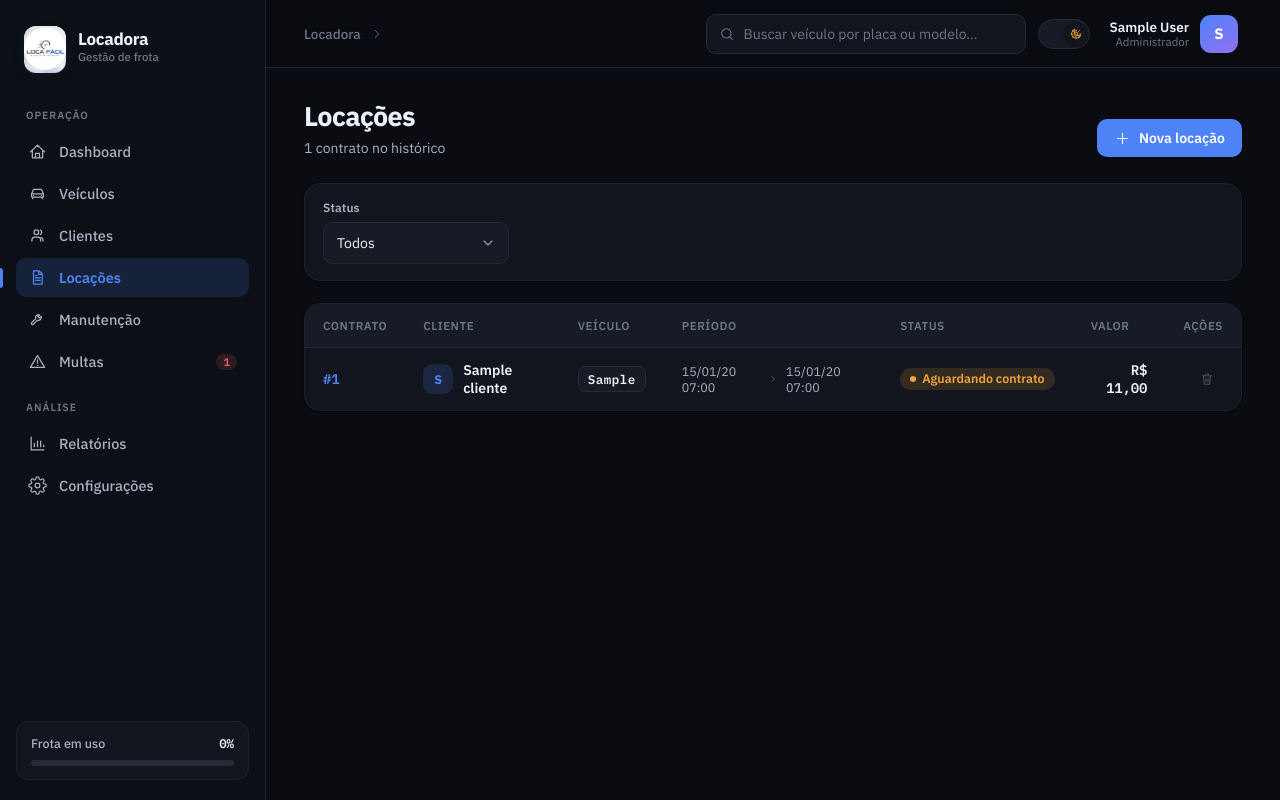
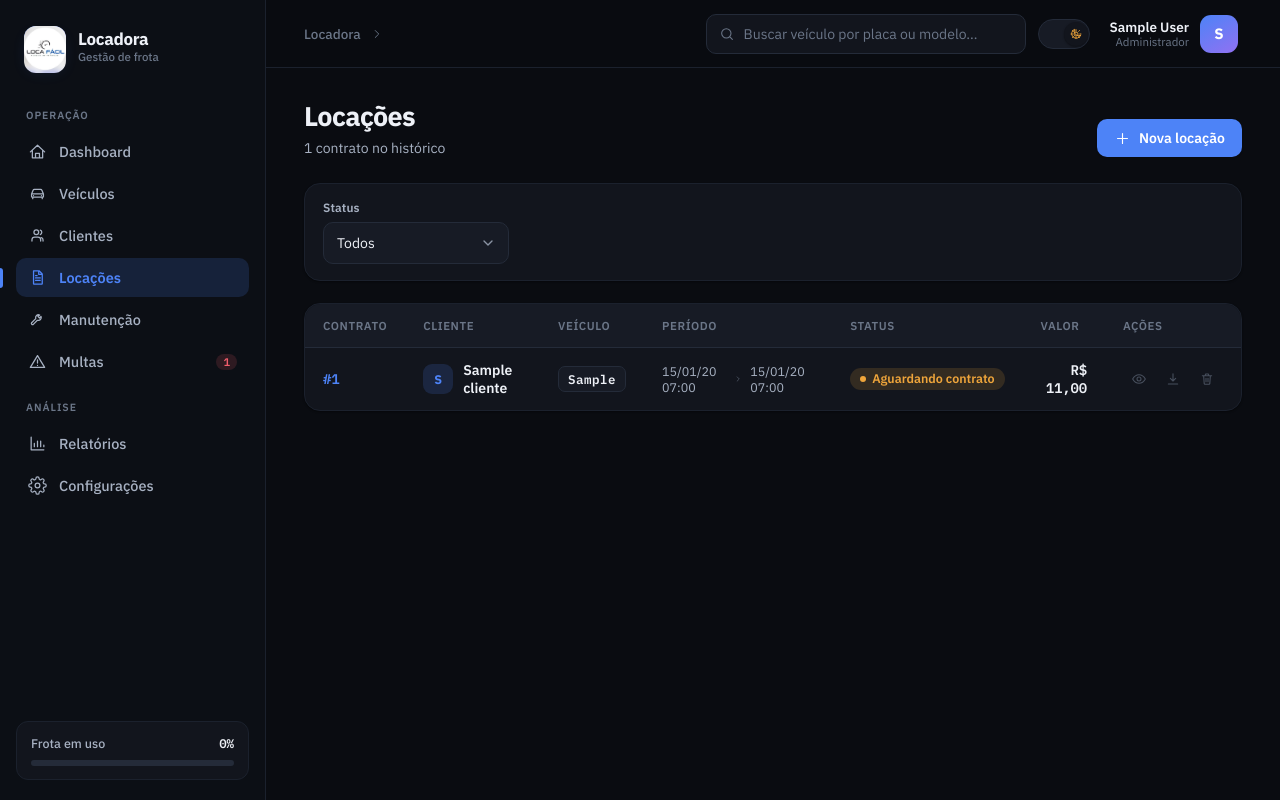
Before and after one commit to Maldinni/Locadora-app, a Django app: page /locacoes/ in a window 1280 px wide. Run offline with Django 5.2, Linux system fonts and the light colour scheme; a user stored in the database is signed in; tables that the repository leaves empty hold one stand-in row (values such as "Sample post"); some libraries are stand-ins or nearby versions.

Commit message:
[FEATURE] Botoes Abrir e Baixar contrato na lista de locacoes

```diff
--- a/apps/common/templatetags/locadora_extras.py
+++ b/apps/common/templatetags/locadora_extras.py
@@ -36,6 +36,7 @@ ICON_PATHS = {
     "logout": "M9 5H5.5a.5.5 0 0 0-.5.5v13a.5.5 0 0 0 .5.5H9M15 16l4-4-4-4M19 12H9",
     "shield": "M12 3.5 19 6v5c0 4.5-3 7.8-7 9.5-4-1.7-7-5-7-9.5V6z",
     "receipt": "M6 3.5h12v17l-2.5-1.5L13 20.5 10.5 19 8 20.5 5.5 20V4a.5.5 0 0 1 .5-.5M9 8h6M9 11.5h6M9 15h4",
+    "eye": "M2.5 12S6 5.5 12 5.5 21.5 12 21.5 12 18 18.5 12 18.5 2.5 12 2.5 12M12 15a3 3 0 1 0 0-6 3 3 0 0 0 0 6",
     "menu": "M4 6h16M4 12h16M4 18h16",
     "x": "M6 6l12 12M18 6 6 18",
     "lock": "M6 10.5h12a.5.5 0 0 1 .5.5v8a.5.5 0 0 1-.5.5H6a.5.5 0 0 1-.5-.5v-8a.5.5 0 0 1 .5-.5M8 10.5V8a4 4 0 0 1 8 0v2.5",
--- a/templates/locacoes/lista.html
+++ b/templates/locacoes/lista.html
@@ -56,6 +56,10 @@
             <td class="ta-right cell-money mono">{{ locacao.valor_total|brl }}</td>
             <td class="ta-right">
               <span class="row-actions">
+                <a class="iconbtn" href="{% url 'locacoes:detalhe' locacao.pk %}" title="Abrir locação">{% icon "eye" 16 %}</a>
+                {% if locacao.contrato %}
+                <a class="iconbtn" href="{% url 'locacoes:baixar_contrato' locacao.pk %}" title="Baixar contrato">{% icon "download" 16 %}</a>
+                {% endif %}
                 {% if locacao.status == 'ativo' %}
                 <a class="iconbtn iconbtn--success" href="{% url 'locacoes:devolucao' locacao.pk %}" title="Registrar devolução">{% icon "checkCircle" 16 %}</a>
                 <a class="iconbtn" href="{% url 'locacoes:editar' locacao.pk %}" title="Editar">{% icon "edit" 16 %}</a>
```
